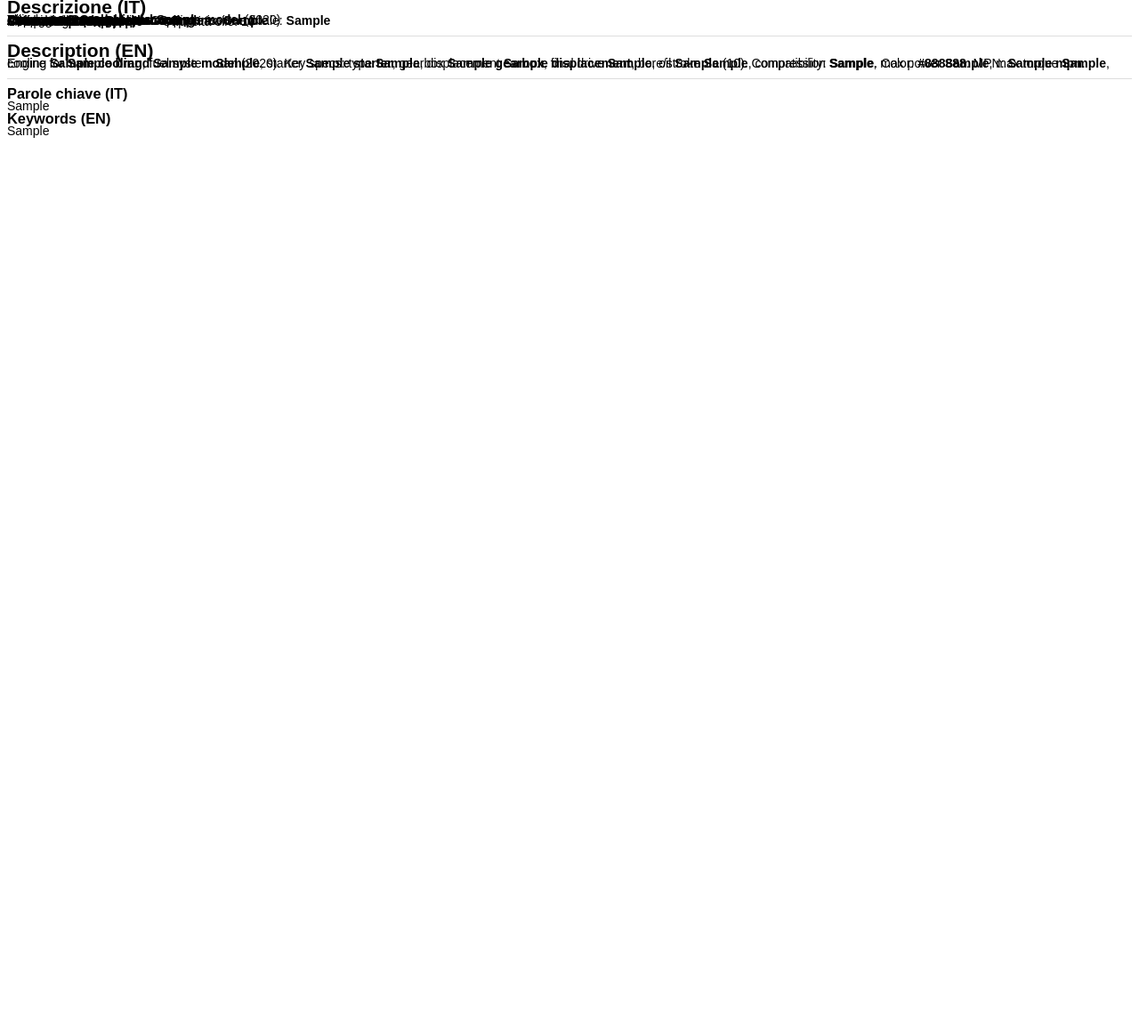
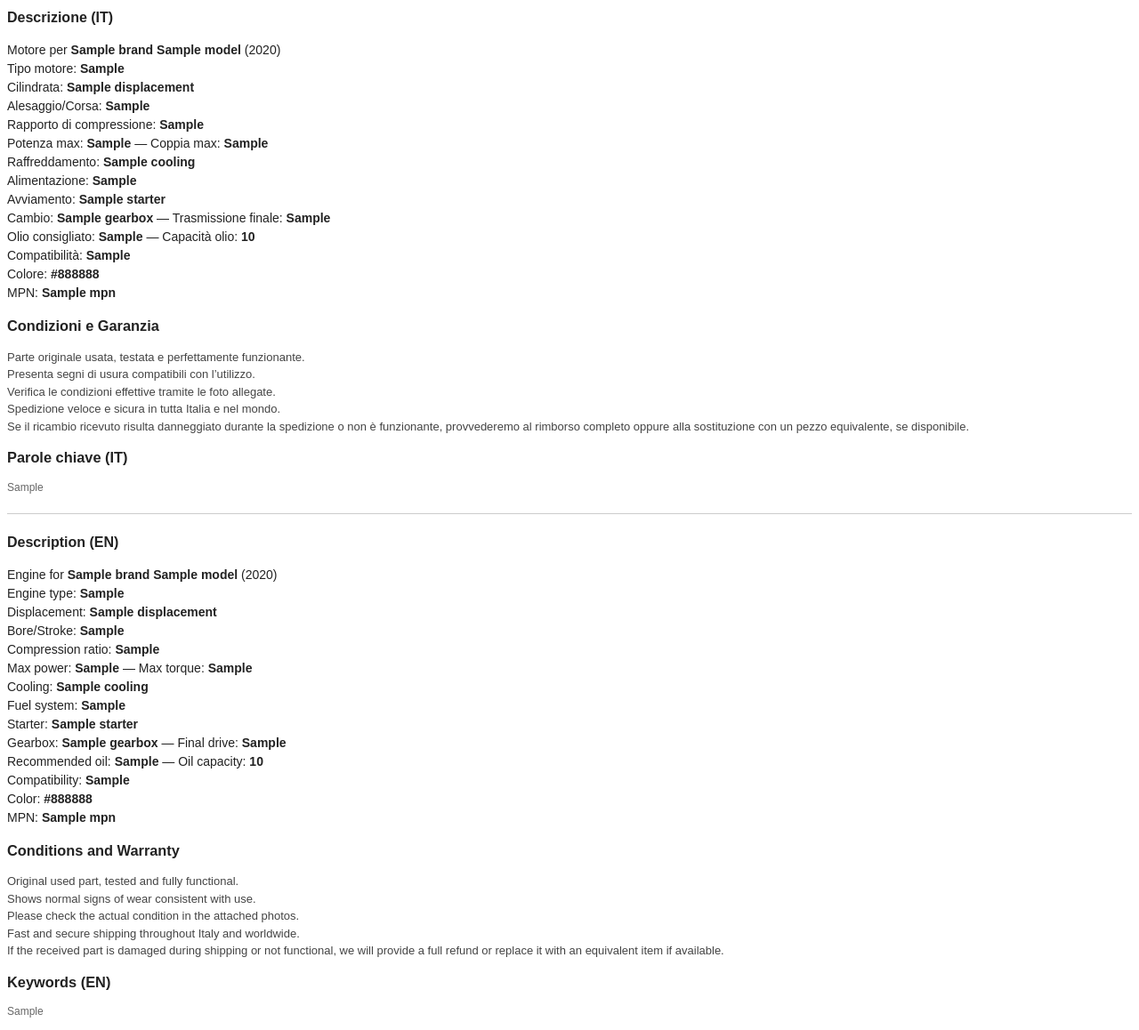
Before and after one commit to kalmykovalexandr/moto-bot, a Python web app: template templates/motor_description.html in a window 1280 px wide. Shown: the whole page at 89% size. Before the commit the page ends 155 px from the top, so only its background shows below. Run offline with Jinja, Linux system fonts and the light colour scheme; the template is opened without the code that fills it: most values are stand-ins (such as "Sample title", 1, 10 or a date in 2020).

Commit message:
changed 1

```diff
--- a/templates/motor_description.html
+++ b/templates/motor_description.html
@@ -1,7 +1,8 @@
-<!-- eBay-safe HTML (no scripts/forms/iframes) -->
-<div style="font-family: Arial, Helvetica, sans-serif; font-size:14px; line-height:1.5%;">
-  <!-- IT first -->
-  <h2 style="margin:0 0 8px 0;">Descrizione (IT)</h2>
+<!-- eBay-safe HTML -->
+<div style="font-family: Arial, Helvetica, sans-serif; font-size:14px; line-height:1.5; color:#222;">
+
+    <!-- ================= ITALIAN ================= -->
+    <h2 style="margin:0 0 8px 0; font-size:16px;">Descrizione (IT)</h2>
     <p>
         Motore per <strong>{{ brand }} {{ model }}</strong> ({{ year }})<br/>
         Tipo motore: <strong>{{ engine_type }}</strong><br/>
@@ -13,35 +14,63 @@
         Alimentazione: <strong>{{ fuel_system }}</strong><br/>
         Avviamento: <strong>{{ starter }}</strong><br/>
         Cambio: <strong>{{ gearbox }}</strong> — Trasmissione finale: <strong>{{ final_drive }}</strong><br/>
-    Olio consigliato: <strong>{{ recommended_oil }}</strong> — Capacità olio: <strong>{{ oil_capacity }}</strong><br/>
+        Olio consigliato: <strong>{{ recommended_oil }}</strong> — Capacità olio: <strong>{{ oil_capacity
+        }}</strong><br/>
         Compatibilità: <strong>{{ compatible_years }}</strong><br/>
         Colore: <strong>{{ color }}</strong><br/>
         MPN: <strong>{{ mpn }}</strong>
     </p>
 
-  <hr style="border:none;border-top:1px solid #ddd;margin:16px 0;" />
+    <h3 style="margin:12px 0 6px 0;">Condizioni e Garanzia</h3>
+    <p style="font-size:13px; color:#444;">
+        Parte originale usata, testata e perfettamente funzionante.<br/>
+        Presenta segni di usura compatibili con l’utilizzo.<br/>
+        Verifica le condizioni effettive tramite le foto allegate.<br/>
+        Spedizione veloce e sicura in tutta Italia e nel mondo.<br/>
+        Se il ricambio ricevuto risulta danneggiato durante la spedizione o non è funzionante,
+        provvederemo al rimborso completo oppure alla sostituzione con un pezzo equivalente, se disponibile.
+    </p>
 
-  <!-- EN second -->
-  <h2 style="margin:0 0 8px 0;">Description (EN)</h2>
+    <h3 style="margin:12px 0 6px 0;">Parole chiave (IT)</h3>
+    <p style="font-size:12px; color:#666;">{{ tags_it }}</p>
+
+    <hr style="border:none;border-top:1px solid #ccc;margin:20px 0;"/>
+
+    <!-- ================= ENGLISH ================= -->
+    <h2 style="margin:0 0 8px 0; font-size:16px;">Description (EN)</h2>
     {% if english_summary_en|default("", true) %}
     <p>{{ english_summary_en|default("", true) }}</p>
     {% else %}
     <p>
-      Engine for <strong>{{ brand }} {{ model }}</strong> ({{ year }}). Key specs: type <strong>{{ engine_type }}</strong>,
-      displacement <strong>{{ displacement }}</strong>, bore/stroke <strong>{{ bore_stroke }}</strong>,
-      compression <strong>{{ compression_ratio }}</strong>, max power <strong>{{ max_power }}</strong>,
-      max torque <strong>{{ max_torque }}</strong>, cooling <strong>{{ cooling }}</strong>,
-      fuel system <strong>{{ fuel_system }}</strong>, starter <strong>{{ starter }}</strong>,
-      gearbox <strong>{{ gearbox }}</strong>, final drive <strong>{{ final_drive }}</strong>,
-      oil <strong>{{ recommended_oil }}</strong> ({{ oil_capacity }}). Compatibility: <strong>{{ compatible_years_en }}</strong>.
-      Color: <strong>{{ color_en }}</strong>. MPN: <strong>{{ mpn }}</strong>.
+        Engine for <strong>{{ brand }} {{ model }}</strong> ({{ year }})<br/>
+        Engine type: <strong>{{ engine_type }}</strong><br/>
+        Displacement: <strong>{{ displacement }}</strong><br/>
+        Bore/Stroke: <strong>{{ bore_stroke }}</strong><br/>
+        Compression ratio: <strong>{{ compression_ratio }}</strong><br/>
+        Max power: <strong>{{ max_power }}</strong> — Max torque: <strong>{{ max_torque }}</strong><br/>
+        Cooling: <strong>{{ cooling }}</strong><br/>
+        Fuel system: <strong>{{ fuel_system }}</strong><br/>
+        Starter: <strong>{{ starter }}</strong><br/>
+        Gearbox: <strong>{{ gearbox }}</strong> — Final drive: <strong>{{ final_drive }}</strong><br/>
+        Recommended oil: <strong>{{ recommended_oil }}</strong> — Oil capacity: <strong>{{ oil_capacity }}</strong><br/>
+        Compatibility: <strong>{{ compatible_years_en }}</strong><br/>
+        Color: <strong>{{ color_en }}</strong><br/>
+        MPN: <strong>{{ mpn }}</strong>
     </p>
     {% endif %}
 
-  <hr style="border:none;border-top:1px solid #ddd;margin:16px 0;" />
-  <h3 style="margin:0 0 8px 0;">Parole chiave (IT)</h3>
-  <p>{{ tags_it }}</p>
 
-  <h3 style="margin:12px 0 8px 0;">Keywords (EN)</h3>
-  <p>{{ tags_en }}</p>
+    <h3 style="margin:12px 0 6px 0;">Conditions and Warranty</h3>
+    <p style="font-size:13px; color:#444;">
+        Original used part, tested and fully functional.<br/>
+        Shows normal signs of wear consistent with use.<br/>
+        Please check the actual condition in the attached photos.<br/>
+        Fast and secure shipping throughout Italy and worldwide.<br/>
+        If the received part is damaged during shipping or not functional,
+        we will provide a full refund or replace it with an equivalent item if available.
+    </p>
+
+    <h3 style="margin:12px 0 6px 0;">Keywords (EN)</h3>
+    <p style="font-size:12px; color:#666;">{{ tags_en }}</p>
+
 </div>
```
Also changed, not shown: templates/part_description.html (+33 -12 lines). Lines whose indentation alone changed are shown as unchanged.
